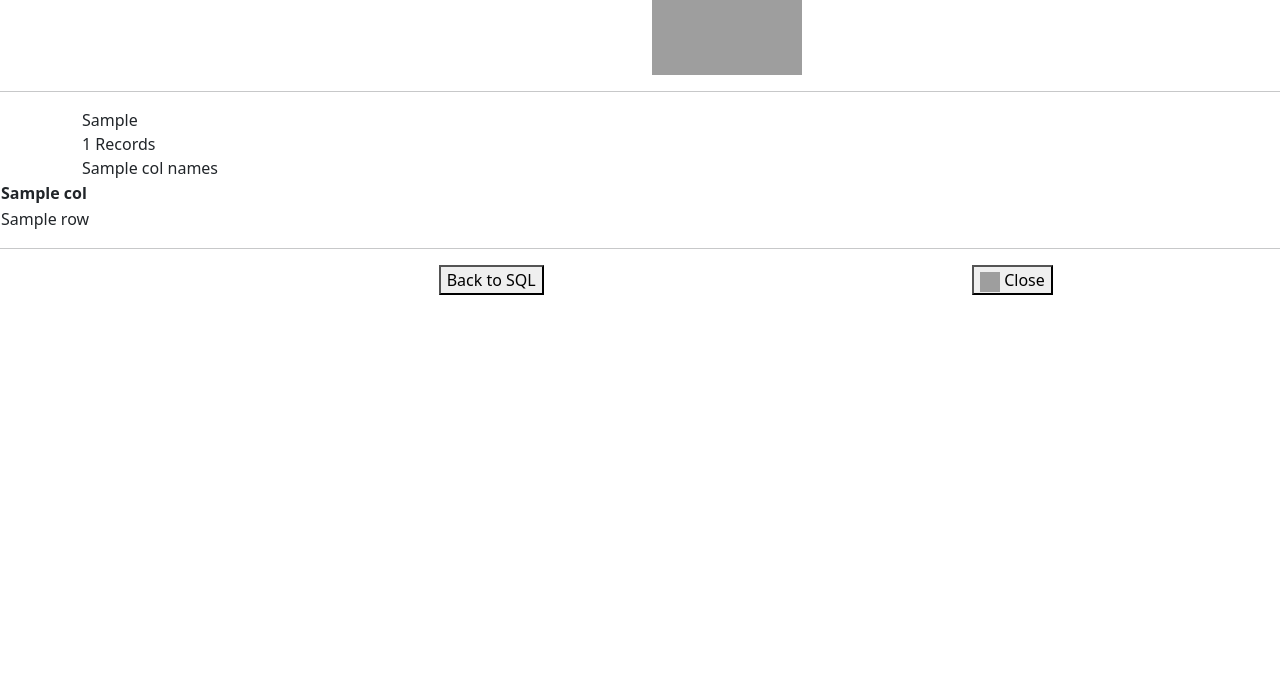
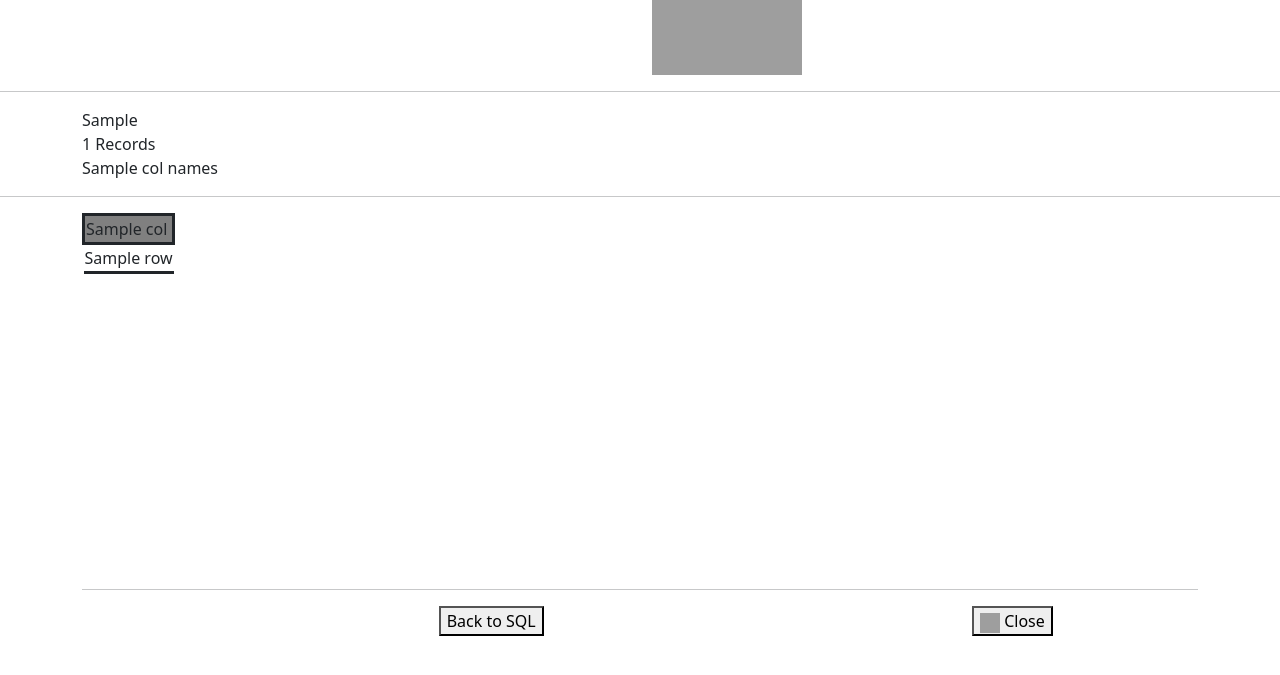
Before and after one commit to calvinc-org-10/WICS-3, a Django app: template cMenu/templates/show_raw_SQL.html in a window 1280 px wide. Shown: the top 675 px of the page. Run offline with Django 3.2, Linux system fonts and the light colour scheme; the template is opened without the code that fills it: most values are stand-ins (such as "Sample title", 1, 10 or a date in 2020); some libraries are stand-ins or nearby versions; grey boxes are pictures that could not be loaded.

Commit message:
final changes to show_raw_SQL.html (I think)

```diff
--- a/cMenu/templates/show_raw_SQL.html
+++ b/cMenu/templates/show_raw_SQL.html
@@ -2,12 +2,13 @@
 {% load widget_tweaks %}
 {% load static %}
 
+
+{% block tTitle %}SQL Results{% endblock %}
+{# {% block tHeader %}{% endblock %} #}
 {% block customCSS %}
 {% include "proposed-table-CSS.css" %}
 {% endblock %}
 
-{% block tTitle %}SQL Results{% endblock %}
-{% block tHeader %}{% endblock %}
 {% block boddy %}
 <hr>
 
@@ -16,17 +17,19 @@
     {{ nRecs }} Records<br>
     {{ colNames }}
 </div>
-<table>
+<hr>
+<div class="container">
+<table style="height:360px;">
     <thead>
         <tr>
             {% for col in colNames %}
-                <th>{{ col }}</th>
+                <td>{{ col }}</td>
             {% endfor %}
         </tr>
     </thead>
     <tbody>
     {% for row in SQLresults %}
-        <tr style="bottom-border: solid;">
+        <tr style="border-bottom: solid;">
             {% for vv in row %}
                 <td>{{ vv }}</td>
             {% endfor %}
@@ -35,6 +38,7 @@
     </tbody>
 </table>
 <hr>
+</div>
 
 <div class="row mx-auto max-width=100%">
     <div class="col-4"></div>
```
